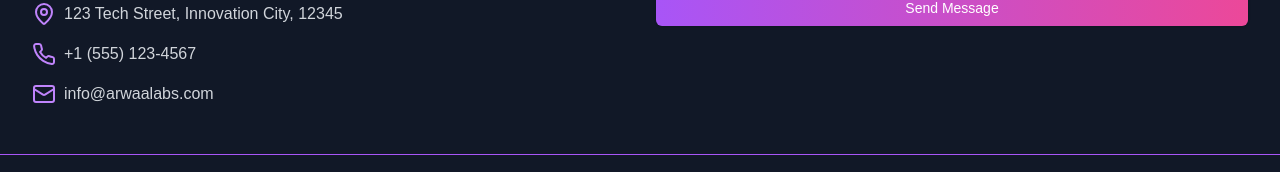
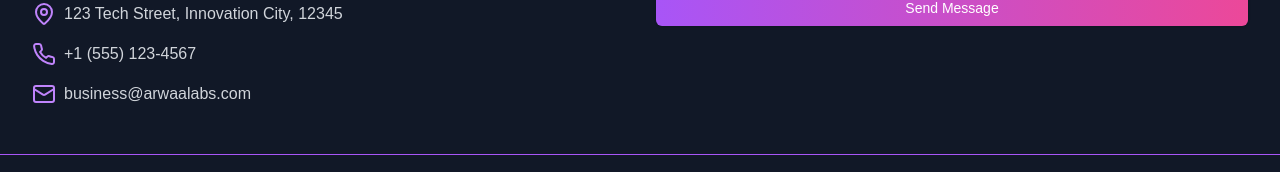
Before and after one commit to ArwaaLabs/website, a Next.js app: page / in a window 1280 px wide. Shown: the part 2492-2664 px from the top of the page. Built offline with nearby package versions, Linux system fonts and the light colour scheme.

Commit message:
Added Email

```diff
--- a/app/page.js
+++ b/app/page.js
@@ -274,7 +274,7 @@ export default function Home() {
                 </div>
                 <div className="flex items-center space-x-2">
                   <Mail className="text-purple-400" />
-                  <span className="text-gray-300">info@arwaalabs.com</span>
+                  <span className="text-gray-300">business@arwaalabs.com</span>
                 </div>
               </div>
             </section>
```
